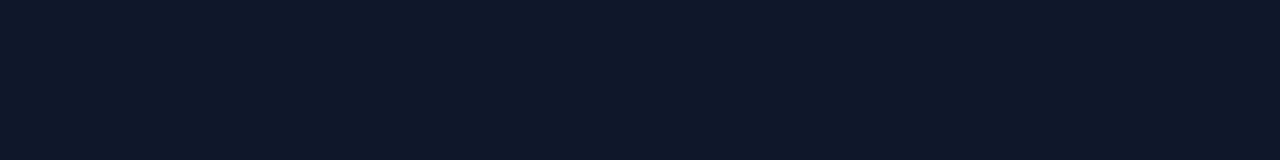
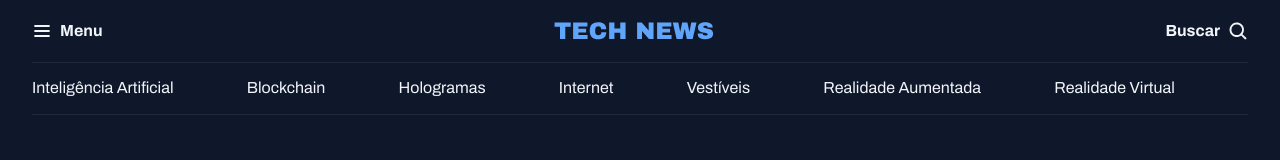
Before and after one commit to amandacorte/projeto-portal-de-noticias, a plain HTML site: page index.html in a window 1280 px wide. Drawn offline with Linux system fonts and the light colour scheme.

Commit message:
criando o header

```diff
--- a/index.html
+++ b/index.html
@@ -12,6 +12,29 @@
   <link href="https://fonts.googleapis.com/css2?family=Archivo:ital,wght@0,100..900;1,100..900&display=swap" rel="stylesheet">
 </head>
 <body>
-
+  <header class="container">
+    <nav id="primary" class="grid grid-flow-col">
+      <div>
+        <img src="assets/icons/List.svg" alt="ícone de menu">
+        <strong>Menu</strong>
+      </div>
+      <div>
+        <img src="assets/Logo.svg" alt="TechNews logo">
+      </div>
+      <div>
+        <strong>Buscar</strong>
+        <img src="assets/icons/MagnifyingGlass.svg" alt="ícone de lupa para pesquisa">
+      </div>
+    </nav>
+    <nav id="secondary" class="grid grid-flow-col">
+       <a href="#">Inteligência Artificial</a>
+       <a href="#">Blockchain</a>
+       <a href="#">Hologramas</a>
+       <a href="#">Internet</a>
+       <a href="#">Vestíveis</a>
+       <a href="#">Realidade Aumentada</a>
+       <a href="#">Realidade Virtual</a>
+    </nav>
+  </header>
 </body>
 </html>
--- a/styles/global.css
+++ b/styles/global.css
@@ -39,3 +39,18 @@ a:hover {
 h1, h2 h3 {
   font: inherit;
 }
+
+.container {
+  max-width: 1280px;
+  padding-inline: 32px;
+  margin-inline: auto;
+}
+
+/* utility first */
+.grid {
+  display: grid;
+}
+
+.grid-flow-col {
+  grid-auto-flow: column;
+}
--- /dev/null
+++ b/styles/header.css
@@ -0,0 +1,24 @@
+#primary {
+  padding-block: 20px;
+
+  div {
+    display: flex;
+    align-items: center;
+    gap: 8px;
+  }
+
+  /* nesting css */
+  div:nth-child(2) {
+    margin-inline: auto;
+  }
+
+  div:nth-child(3) {
+    justify-self: end;
+  }
+}
+
+#secondary {
+  padding-block: 14px;
+  border: solid 1px var(--stroke-color);
+  border-inline: none;
+}
--- a/styles/index.css
+++ b/styles/index.css
@@ -1 +1,2 @@
 @import url(global.css);
+@import url(header.css);
```
